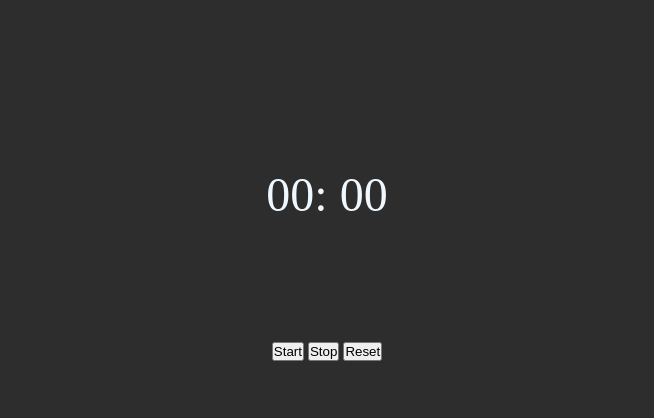
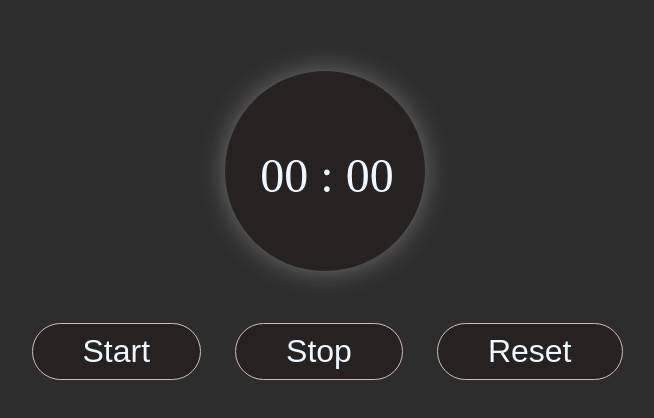
Before and after one commit to glmsr12/stopwatch-57-, a plain HTML site: page index.html in a window 1280 px wide. Shown: the part 136-554 px from the top of the page, without its empty margins (313-967 px from the left). Drawn offline with Linux system fonts and the light colour scheme.

Commit message:
"update style"

```diff
--- a/index.html
+++ b/index.html
@@ -11,13 +11,14 @@
     <div class="container">
       <div class="wrapper">
         <p>
-          <span class="seconds">00:</span>
           <span class="minutes">00</span>
+          <span class="colon">:</span>
+          <span class="seconds">00</span>
         </p>
         <br />
         <button class="btn-start">Start</button>
-        <button class="btn-start">Stop</button>
-        <button class="btn-start">Reset</button>
+        <button class="btn-stop">Stop</button>
+        <button class="btn-reset">Reset</button>
       </div>
     </div>
     <script src="/index.js"></script>
--- a/style.css
+++ b/style.css
@@ -26,3 +26,41 @@
   font-size: 3rem;
   margin-bottom: 120px;
 }
+
+.wrapper p::before {
+  content: '';
+  position: absolute;
+  width: 200px;
+  height: 200px;
+  background-color: rgb(38, 34, 34);
+  z-index: -1;
+  border-radius: 50%;
+  left: -35px;
+  top: -77px;
+  animation: shadow 3s infinite;
+}
+
+@keyframes shadow {
+  0%,
+  100% {
+    box-shadow: 0px 0px 32px -15px rgba(255, 255, 255, 0.5);
+  }
+  50% {
+    box-shadow: 0px 0px 32px 5px rgba(255, 255, 255, 0.5);
+  }
+}
+
+button {
+  background-color: rgb(38, 34, 34);
+  padding: 9px 50px;
+  border: 1px solid rgb(211, 187, 187);
+
+  border-radius: 30px;
+  font-size: 2rem;
+  color: aliceblue;
+  transition: all 0.2s ease;
+  outline: 0;
+}
+button:not(:last-child) {
+  margin-right: 30px;
+}
```
